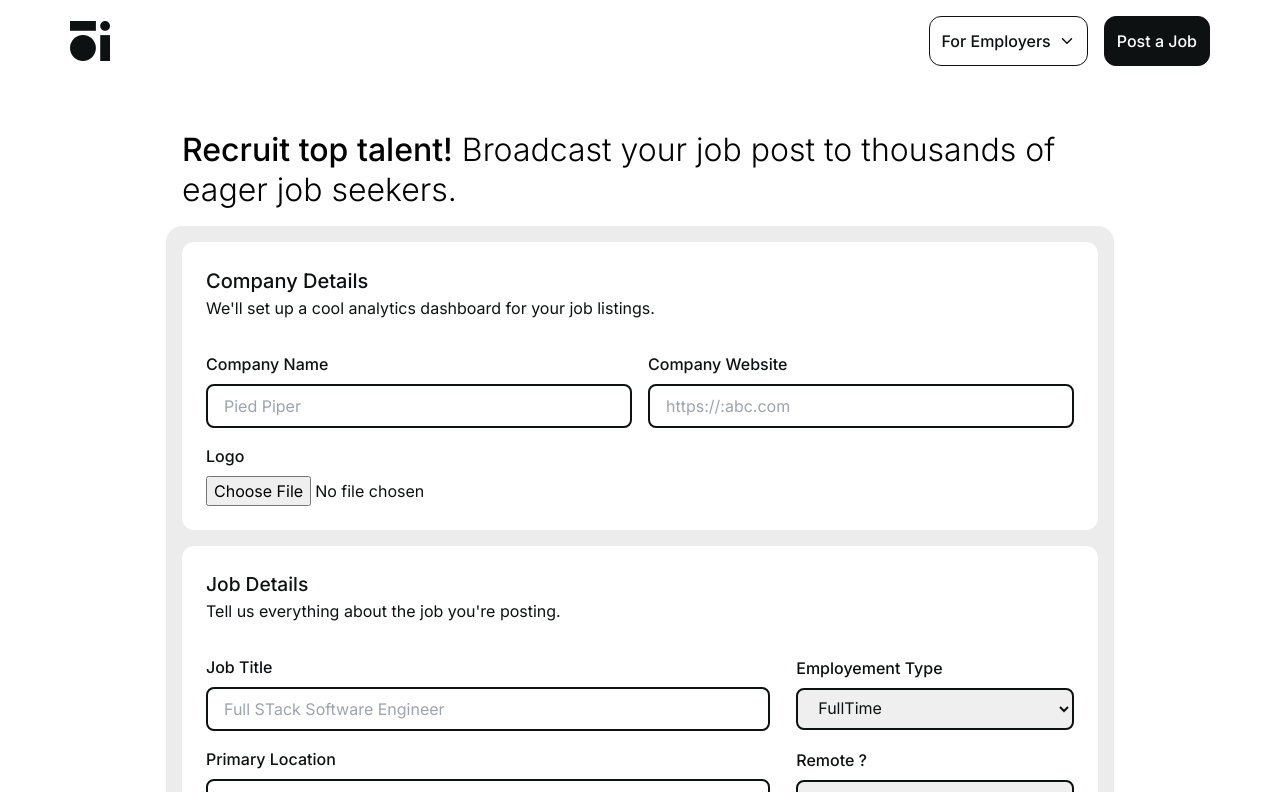
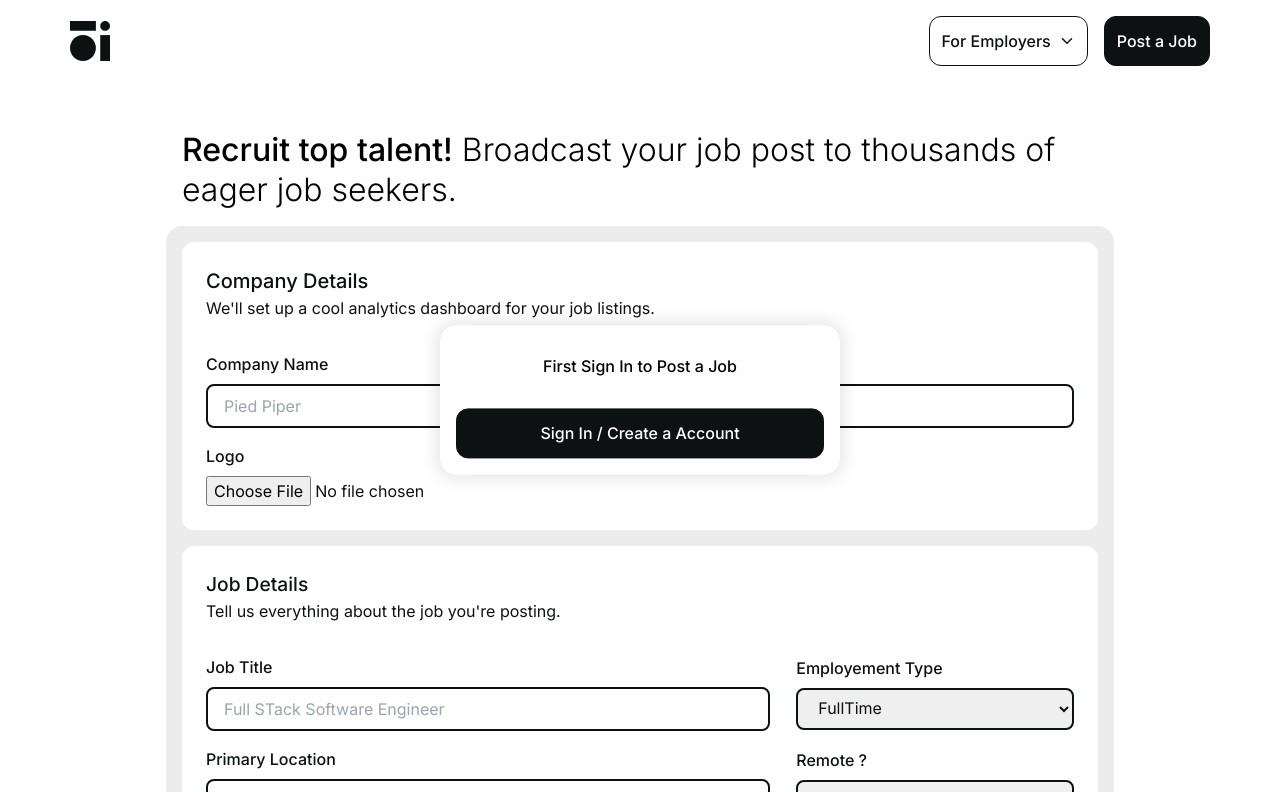
Before and after one commit to jobfinder456/Frontend, a Next.js app: page /postjob in a window 1280 px wide. Shown: the top 792 px of the page. Built offline with nearby package versions, Linux system fonts and the light colour scheme.

Commit message:
custom modal created

```diff
--- a/src/app/dashboard/page.jsx
+++ b/src/app/dashboard/page.jsx
@@ -6,6 +6,7 @@ import Link from 'next/link'
 import axios from 'axios'
 import toast, { Toaster } from 'react-hot-toast';
 import { RxExternalLink } from "react-icons/rx";
+import Modal from '@/components/Modal';
 
 function Page() {
 
@@ -50,7 +51,7 @@ function Page() {
           // After deleting, close the modal and reset postIdToDelete
           setModal(false);
           setPostIdToDelete(null);
-          window.location.reload();
+          //window.location.reload();
         } catch (error) {
           console.log(error);
         }
@@ -64,11 +65,13 @@ function Page() {
         <Toaster />
 
         {modal && (
-        <div className='fixed bottom-10 w-[80%] mx-auto bg-slate-100 p-[1rem] flex flex-wrap justify-evenly items-center gap-[0.5rem]'>
-          <h1 className='text-[1.2rem] w-[100%]'>Are you sure you want to delete the post?</h1>
-          <button onClick={() => setModal(false)} className='bg-blue-200 rounded-md text-blue-700 p-[0.5rem]'>No</button>
-          <button onClick={() => onDelete(postIdToDelete)} className='bg-red-200 rounded-md text-red-700 p-[0.5rem]'>Yes</button>
-        </div>
+        <Modal
+              title="Are you sure you want to delete"
+              button1Title="No"
+              button2Title="Yes"
+              button1Action={() => setModal(false)}
+              button2Action={() => onDelete(postIdToDelete)}
+        ></Modal>
       )}
 
         <div className='flex flex-col justify-start items-start gap-[4rem] p-[20px]'>
@@ -112,6 +115,8 @@ function Page() {
 
                         <h3 className='w-[20%] text-start'>Payment Status</h3>
 
+                        <h3 className='w-[10%] text-start'>Created by</h3>
+
                     </div>
 
                     {postData.length > 0 && postData.map((post) => (
@@ -130,6 +135,8 @@ function Page() {
                                     </>
                                 )}
                             </Link>
+
+                            <h3>{post.name}</h3>
 
                             <div className='z-50 flex-grow flex justify-end items-center gap-[1rem]'>
 
--- a/src/app/page.js
+++ b/src/app/page.js
@@ -44,9 +44,9 @@ export default function Home() {
 
         <h3 className="md:px-[4rem] text-[14px] md:text-[20px] ">Boost your career growth, by joining one of the the latest growing company, browse through our immense library of jobs of the growing startups </h3>
 
-        <div  className="w-[12rem] md:w-[16rem] browse-button ease-in-out flex items-center justify-center gap-[1rem] mt-[1rem] text-[16px] md:text-[20px] p-[12px] md:p-[16px] button-primary bg-accent-blue-1 border-accent-blue-1 active:w-[80%]"
+        <div  className="w-[12rem] md:w-[16rem] browse-button ease-in-out flex items-center justify-center gap-[1rem] mt-[1rem] text-[16px] md:text-[20px] p-[12px] md:p-[16px] button-primary bg-accent-blue-1 border-accent-blue-1 active:w-[80%] focus:w-[80%]"
                style={{
-                transition: 'width 0.5s ease',
+                transition: 'width 2s ease',
               }}>
 
           <Link href={'/search'} className="w-[100%]">Browse Jobs Now </Link>
--- a/src/app/postjob/page.jsx
+++ b/src/app/postjob/page.jsx
@@ -1,11 +1,12 @@
 "use client"
-import React, {useState} from 'react'
+import React, {useEffect, useState} from 'react'
 import axios from 'axios'
 import Form from '@/components/Form'
 import Link from 'next/link'
 import Navbar from '@/components/Navbar'
 import { useRouter } from 'next/navigation';
 import toast, { Toaster } from 'react-hot-toast';
+import Modal from '@/components/Modal'
 
 function Page() {
 
@@ -25,6 +26,16 @@ function Page() {
       email: ''
   })
 
+  useEffect(() => {
+
+    const token = localStorage.getItem("jf_token") || false
+    if(!token){
+      setModal(true)
+      return
+    }
+
+  },[])
+
   const onSubmit = async() => {
 
     if (!jobDetails.job_link.startsWith("https://")) {
@@ -33,7 +44,6 @@ function Page() {
     }
 
     const token = localStorage.getItem("jf_token") || false
-
 
     const formData = new FormData();
       // Append all text fields to formData
@@ -59,6 +69,7 @@ function Page() {
             headers: {
                 // Inform the server about the data type
                 "Content-Type": "multipart/form-data",
+                "Authorization": `Bearer ${token}`
             },
         })
           console.log(response)
@@ -86,15 +97,13 @@ function Page() {
 
       <div className='relative max-w-[980px] mx-auto my-[2rem] flex flex-col items-start justify-center gap-[1rem] p-[1rem]'>
 
-            { modal ? <div className='sticky top-[2rem] rounded-[8px] p-[1rem] bg-white w-[90%] h-[10rem] mx-auto'>
-
-                          <div>
-                            New here ? <Link className='underline' href={'/signup'}>Signup</Link>
-                          </div>
-                          <div>
-                            Already have an account ? <Link className='underline' href={'/signin'}>Login</Link>
-                          </div>
-            </div> : null }
+            { modal ? <Modal
+                            title="First Sign In to Post a Job"
+                            button1Title="Sign In /  Create a Account"
+                            button2Title="false"
+                            button1Action={() => router.push('/signinwithotp')}
+                            button2Action=''
+                      ></Modal> : null }
 
               <h1 className='pl-[1rem] text-[24px] md:text-[2rem] leading-[2rem] md:leading-[2.5rem] font-light'><span className='font-medium'>Recruit top talent!</span> Broadcast your job post to thousands of eager job seekers.</h1>
 
--- a/src/app/signinwithotp/page.jsx
+++ b/src/app/signinwithotp/page.jsx
@@ -73,9 +73,9 @@ function Page() {
 
             </div>
 
-            <button onClick={onEmailSubmit} className={` w-[100%] text-center p-[0.5rem] rounded-[10px] bg-blue-700 text-white font-medium ${disable ? '' : 'opacity-25'}`}>Send OTP</button>
+            <button onClick={onEmailSubmit} className={`w-[100%] button-primary ${disable ? '' : 'opacity-25'}`}>Send OTP</button>
 
-            <button onClick={onOtpSubmit} className={` w-[100%] text-center p-[0.5rem] rounded-[10px] bg-blue-700 text-white font-medium ${disable ? 'opacity-25' : ''} `}>Submit</button>
+            <button onClick={onOtpSubmit} className={`w-[100%] button-primary ${disable ? 'opacity-25' : ''} `}>Submit</button>
 
             <h3 className='text-[0.95rem] w-[100%] text-center'>New here ? <Link href={'/signup'} className='underline'>Create an account</Link></h3>
 
--- /dev/null
+++ b/src/components/Loader.jsx
@@ -0,0 +1,15 @@
+import React from 'react'
+
+function Loader() {
+  return (
+    <div role="status">
+    <svg aria-hidden="true" class="w-8 h-8 text-gray-200 animate-spin dark:text-gray-600 fill-blue-600" viewBox="0 0 100 101" fill="none" xmlns="http://www.w3.org/2000/svg">
+        <path d="M100 50.5908C100 78.2051 77.6142 100.591 50 100.591C22.3858 100.591 0 78.2051 0 50.5908C0 22.9766 22.3858 0.59082 50 0.59082C77.6142 0.59082 100 22.9766 100 50.5908ZM9.08144 50.5908C9.08144 73.1895 27.4013 91.5094 50 91.5094C72.5987 91.5094 90.9186 73.1895 90.9186 50.5908C90.9186 27.9921 72.5987 9.67226 50 9.67226C27.4013 9.67226 9.08144 27.9921 9.08144 50.5908Z" fill="currentColor"/>
+        <path d="M93.9676 39.0409C96.393 38.4038 97.8624 35.9116 97.0079 33.5539C95.2932 28.8227 92.871 24.3692 89.8167 20.348C85.8452 15.1192 80.8826 10.7238 75.2124 7.41289C69.5422 4.10194 63.2754 1.94025 56.7698 1.05124C51.7666 0.367541 46.6976 0.446843 41.7345 1.27873C39.2613 1.69328 37.813 4.19778 38.4501 6.62326C39.0873 9.04874 41.5694 10.4717 44.0505 10.1071C47.8511 9.54855 51.7191 9.52689 55.5402 10.0491C60.8642 10.7766 65.9928 12.5457 70.6331 15.2552C75.2735 17.9648 79.3347 21.5619 82.5849 25.841C84.9175 28.9121 86.7997 32.2913 88.1811 35.8758C89.083 38.2158 91.5421 39.6781 93.9676 39.0409Z" fill="currentFill"/>
+    </svg>
+    <span class="sr-only">Loading...</span>
+</div>
+  )
+}
+
+export default Loader
--- /dev/null
+++ b/src/components/Modal.jsx
@@ -0,0 +1,21 @@
+import React from 'react'
+
+function Modal({ title, button1Title, button2Title, button1Action, button2Action }) {
+  return (
+    <div className='z-50 fixed left-[50%] top-[50%] -translate-x-[50%] -translate-y-[50%] max-w-[25rem] bg-white p-[1rem] flex flex-wrap justify-evenly items-center gap-[2rem] rounded-[16px] shadow-[0px_0px_16px_4px_rgba(0,0,0,0.1)]'>
+          <h1 className='text-[1rem] w-[100%] text-center font-medium mt-[0.5rem] md:mt-[1rem] leading-[1.2rem]'>{title}</h1>
+          <div className='w-[100%] flex justify-between gap-[1rem]'>
+
+          <button onClick={button1Action} className={`button-secondary flex-grow ${button2Title == 'false' ? 'bg-base-1 text-white': null}`}>{button1Title}</button>
+          {button2Title != 'false' && (
+            <button onClick={button2Action} className='flex-grow button-primary bg-accent-red-2 text-accent-red-1 border-accent-red-1'>
+              {button2Title}
+            </button>
+        )}
+            </div>
+
+    </div>
+  )
+}
+
+export default Modal
--- a/src/components/Tiptap.jsx
+++ b/src/components/Tiptap.jsx
@@ -55,7 +55,7 @@ const Tiptap = ({setDesc, oldDesc}) => {
 
   const setLink = useCallback(() => {
     const previousUrl = editor.getAttributes('link').href
-    const url = window.prompt('URL', previousUrl)
+    const url = window.prompt('Please enter the URL you want to embed "https://..." ', previousUrl)
 
     // cancelled
     if (url === null) {
```
